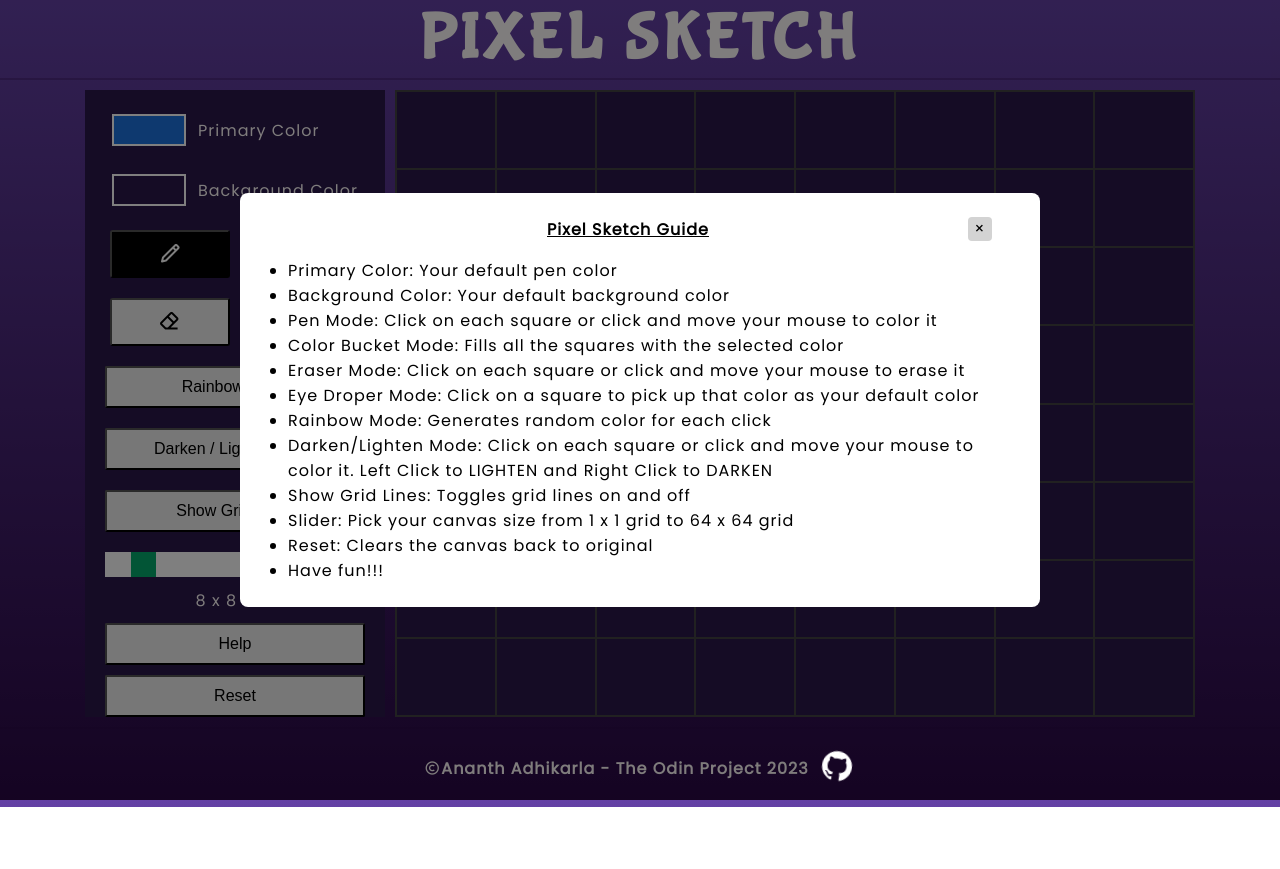
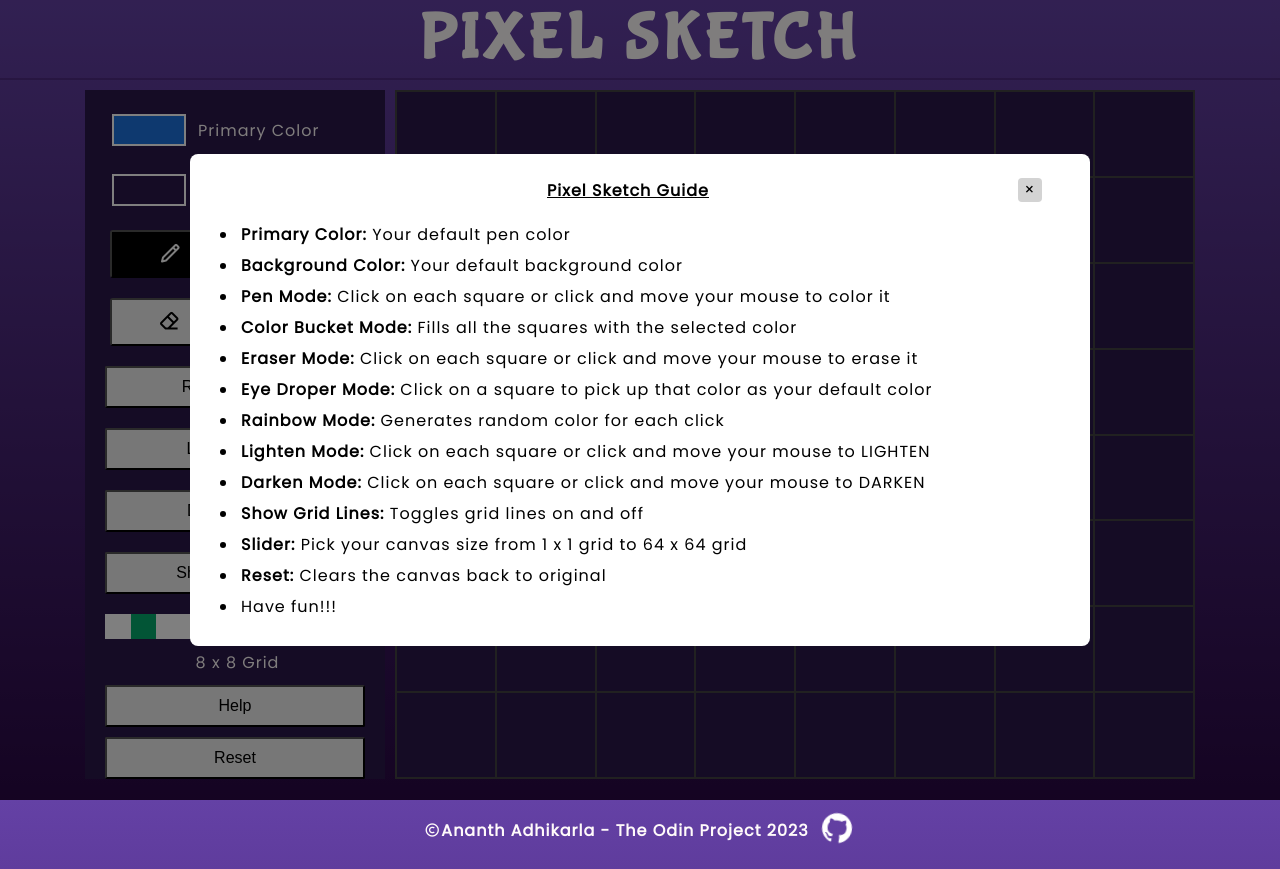
Before and after one commit to Ananth-Adhikarla/PixelSketch, a plain HTML site: page index.html in a window 1280 px wide. Both pictures are taken after a click on the button "Help". Before the commit the page ends 807 px from the top, so only its background shows below. Drawn offline with nearby package versions, Linux system fonts and the light colour scheme.

Commit message:
separated light/dark button + css add padding

```diff
--- a/index.html
+++ b/index.html
@@ -34,7 +34,8 @@
           <button class="icon-button bx bxs-eyedropper" id="colorpickBtn"></button>
         </div>
         <button class="button" id="rainbowBtn">Rainbow Mode</button>
-        <button class="button" id="darklightBtn">Darken / Lighten Mode</button>
+        <button class="button" id="lightenBtn">Lighten Mode</button>
+        <button class="button" id="darkenBtn">Darken Mode</button>
         <button class="button" id="showgridBtn">Show Grid Lines</button>
         <input type="range" min="1" max="64" value="8" class="slider" id="slider" oninput="GridUpdate(this.value);" />
         <span id="sliderText" class="rangeText"> 8 x 8 Grid</span>
@@ -51,18 +52,19 @@
       <div class="modal-content">
           <span class="close-button" id="modal-help-close">&times;</span>
           <h4 class="text-center mb"><u>Pixel Sketch Guide</u></h4>
-          <ul>
-            <li>Primary Color: Your default pen color</li>
-            <li>Background Color: Your default background color</li>
-            <li>Pen Mode: Click on each square or click and move your mouse to color it</li>
-            <li>Color Bucket Mode: Fills all the squares with the selected color</li>
-            <li>Eraser Mode: Click on each square or click and move your mouse to erase it</li>
-            <li>Eye Droper Mode: Click on a square to pick up that color as your default color</li>
-            <li>Rainbow Mode: Generates random color for each click</li>
-            <li>Darken/Lighten Mode: Click on each square or click and move your mouse to color it. Left Click to LIGHTEN and Right Click to DARKEN</li>
-            <li>Show Grid Lines: Toggles grid lines on and off</li>
-            <li>Slider: Pick your canvas size from 1 x 1 grid to 64 x 64 grid</li>
-            <li>Reset: Clears the canvas back to original</li>
+          <ul class="help-list-padding">
+            <li><b>Primary Color:</b> Your default pen color</li>
+            <li><b>Background Color:</b> Your default background color</li>
+            <li><b>Pen Mode:</b> Click on each square or click and move your mouse to color it</li>
+            <li><b>Color Bucket Mode:</b> Fills all the squares with the selected color</li>
+            <li><b>Eraser Mode:</b> Click on each square or click and move your mouse to erase it</li>
+            <li><b>Eye Droper Mode:</b> Click on a square to pick up that color as your default color</li>
+            <li><b>Rainbow Mode:</b> Generates random color for each click</li>
+            <li><b>Lighten Mode:</b> Click on each square or click and move your mouse to LIGHTEN</li>
+            <li><b>Darken Mode:</b> Click on each square or click and move your mouse to DARKEN</li>
+            <li><b>Show Grid Lines:</b> Toggles grid lines on and off</li>
+            <li><b>Slider:</b> Pick your canvas size from 1 x 1 grid to 64 x 64 grid</li>
+            <li><b>Reset:</b> Clears the canvas back to original</li>
             <li>Have fun!!!</li>
           </ul>
       </div>
--- a/script.js
+++ b/script.js
@@ -9,7 +9,8 @@ const type_colorfill    = "colorfill";
 const type_eraser       = "eraser";
 const type_colorpicker  = "colorpicker";
 const type_rainbow      = "rainbow";
-const type_darklight    = "darklight";
+const type_lighten      = "lighten";
+const type_darken       = "darken";
 
 const adjustColorAmount = 0.25;
 
@@ -58,9 +59,14 @@ var buttonObj = [
     type: type_rainbow,
   },
   {
-    name: "darklightBtn",
+    name: "lightenBtn",
     state: false,
-    type: type_darklight,
+    type: type_lighten,
+  },
+  {
+    name: "darkenBtn",
+    state: false,
+    type: type_darken,
   },
 ]
 
@@ -215,24 +221,40 @@ function DrawHandler(event){
       RainbowDraw(event.target.id);
     }
   }
-  else if(currentButton.type === type_darklight){
-    /**
-     * If mouse enter or mouse down and left click = lighten square
-     * If mouse enter or mouse down and right click = darken square
-     */
+  else if(currentButton.type === type_lighten){
     if(event.type === 'mouseenter' && event.which === 1){
       LightenSquare(event.target.id);
     }
-    else if(event.type === 'mousedown' && event.which === 1){
+    else if(event.type === 'mousedown'){
       LightenSquare(event.target.id);
     }
-    else if(event.type === 'mouseenter' && event.which === 3){
+  }
+  else if(currentButton.type === type_darken){
+    if(event.type === 'mouseenter' && event.which === 1){
       DarkenSquare(event.target.id);
     }
-    else if(event.type === 'mousedown' && event.which === 3){
+    else if(event.type === 'mousedown'){
       DarkenSquare(event.target.id);
     }
   }
+  // else if(currentButton.type === type_darklight){
+  //   /**
+  //    * If mouse enter or mouse down and left click = lighten square
+  //    * If mouse enter or mouse down and right click = darken square
+  //    */
+  //   if(event.type === 'mouseenter' && event.which === 1){
+  //     LightenSquare(event.target.id);
+  //   }
+  //   else if(event.type === 'mousedown' && event.which === 1){
+  //     LightenSquare(event.target.id);
+  //   }
+  //   else if(event.type === 'mouseenter' && event.which === 3){
+  //     DarkenSquare(event.target.id);
+  //   }
+  //   else if(event.type === 'mousedown' && event.which === 3){
+  //     DarkenSquare(event.target.id);
+  //   }
+  // }
   else{
     return;
   }
--- a/style.css
+++ b/style.css
@@ -277,7 +277,7 @@ input::-webkit-color-swatch{
   transform: translate(-50%, -50%);
   background-color: white;
   padding: 1.5rem 3rem;
-  width: 800px;
+  width: 900px;
   border-radius: 0.5rem;
   color: black;
 }
@@ -310,3 +310,7 @@ input::-webkit-color-swatch{
 .mb{
   margin-bottom: 1rem;
 }
+
+.help-list-padding > li{
+  padding: 3px
+}
```
